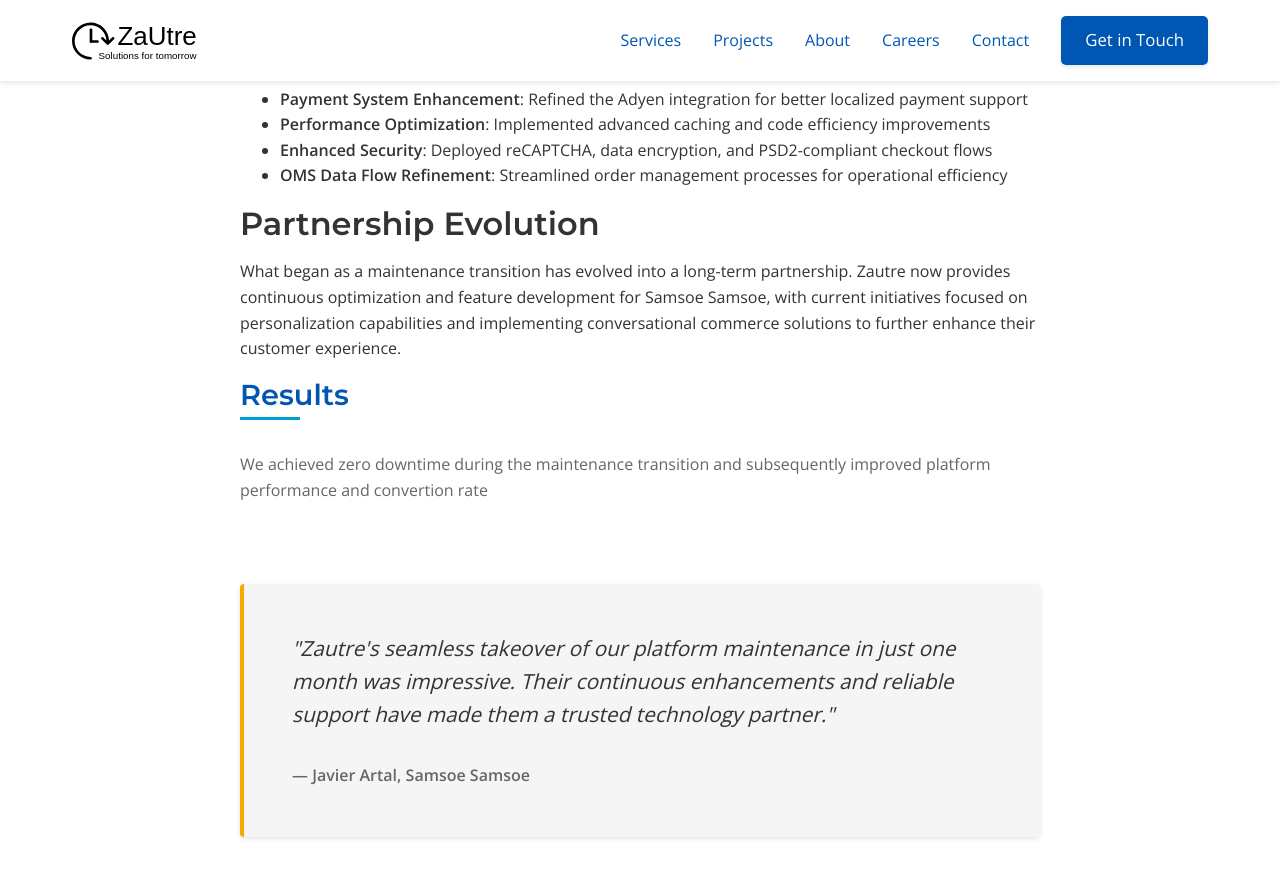
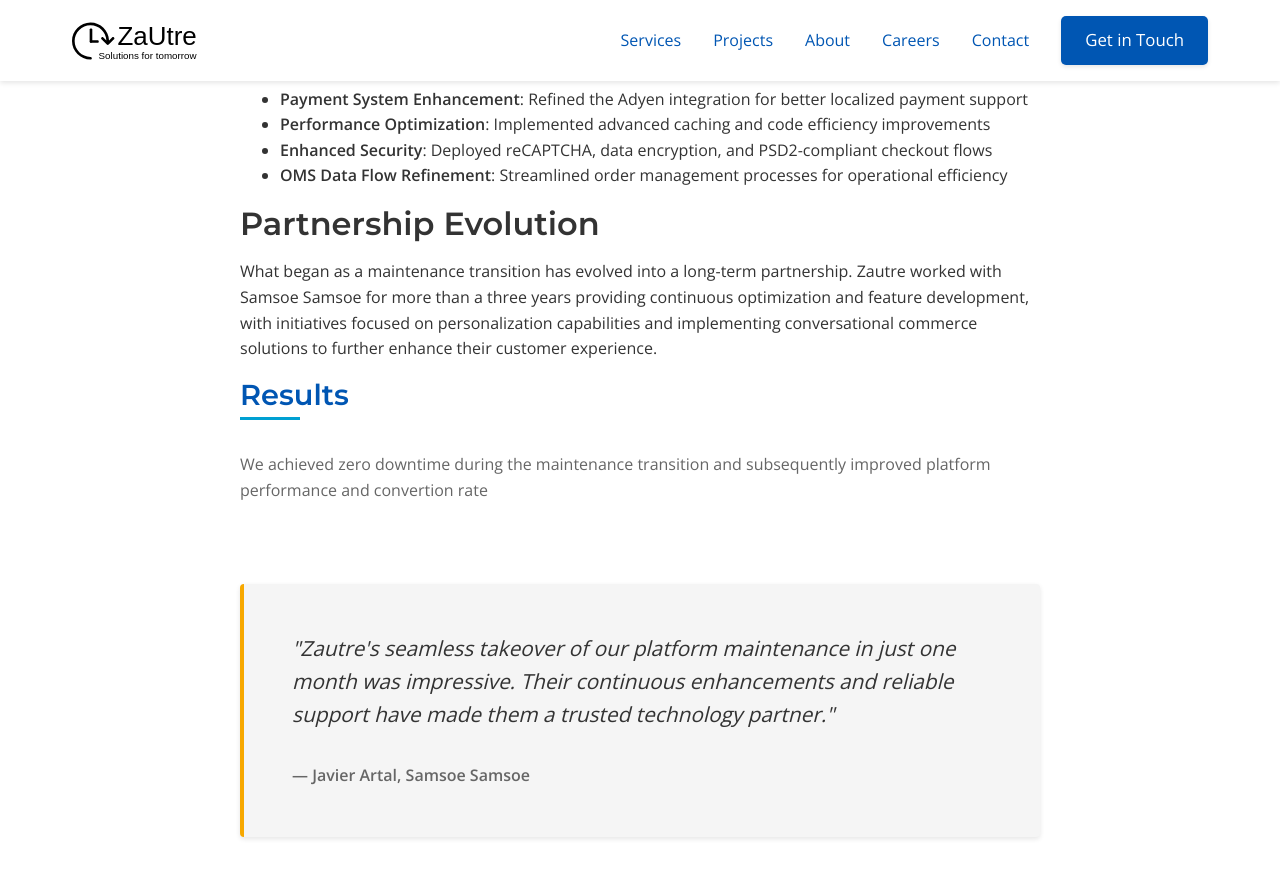
Before and after one commit to ZaUtre/zautre.com, a Jekyll site: the page built from _projects/samsoe-samsoe.md, in a window 1280 px wide and 900 px high, scrolled down 2362 px. Shown: the top 878 px of the window. Built offline with Jekyll 4.4.1, drawn with Linux system fonts in a browser that asks for light colours.

Commit message:
update samsoe

```diff
--- a/_projects/samsoe-samsoe.md
+++ b/_projects/samsoe-samsoe.md
@@ -75,4 +75,4 @@
 
 ## Partnership Evolution
 
-What began as a maintenance transition has evolved into a long-term partnership. Zautre now provides continuous optimization and feature development for Samsoe Samsoe, with current initiatives focused on personalization capabilities and implementing conversational commerce solutions to further enhance their customer experience.
+What began as a maintenance transition has evolved into a long-term partnership. Zautre worked with Samsoe Samsoe for more than a three years providing continuous optimization and feature development, with initiatives focused on personalization capabilities and implementing conversational commerce solutions to further enhance their customer experience.
```
